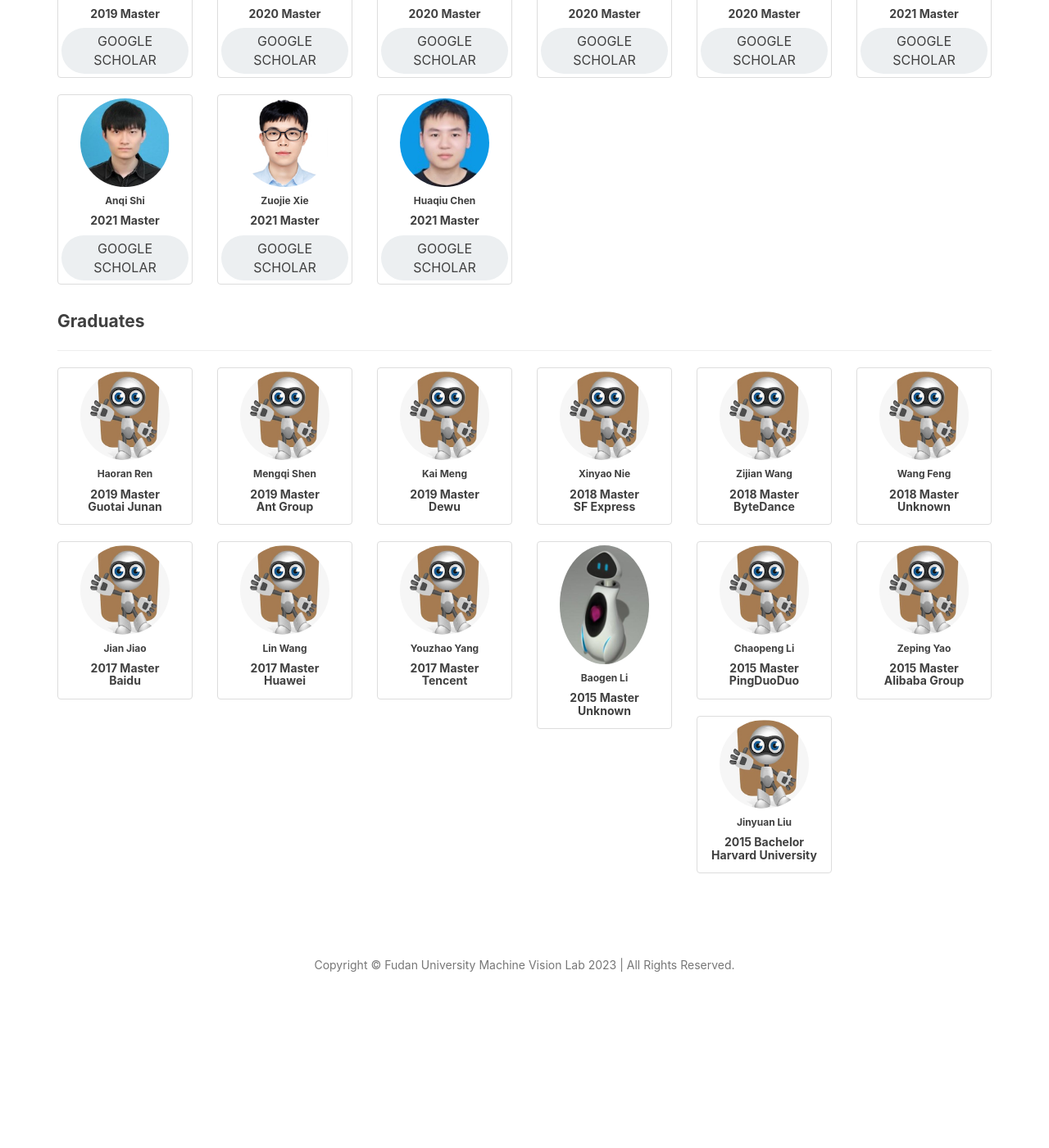
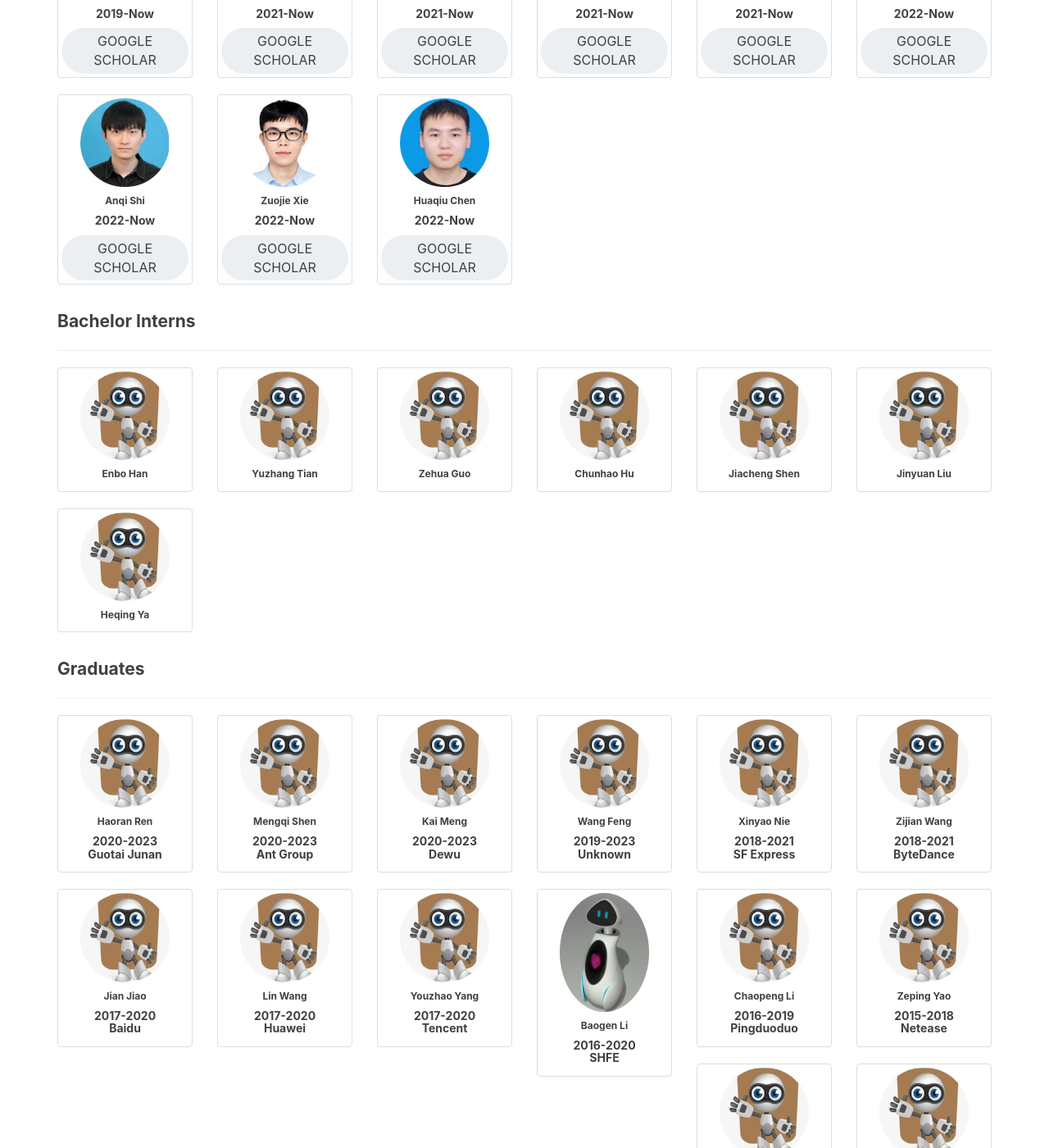
Before and after one commit to lunatics123/lunatics123.github.io, a Jekyll site: the page built from members.html, in a window 1280 px wide and 1400 px high, scrolled down 1368 px. Shown: the whole window at 82% size. Built offline with Jekyll 4.4.1, drawn with Linux system fonts in a browser that asks for light colours; comment, search, counter and statistics services are not loaded; before the commit the page ends 2622 px from its top, so only the background shows below that; some of the changed text lies outside the part shown.

Commit message:
Add files via upload

```diff
--- a/members.html
+++ b/members.html
@@ -34,7 +34,7 @@ permalink: /members.html
                 <div class="thumbnail">
                     <a><img class="img-circle" src="/img/members/bohongyang.jpg"  style="width: 70%"></a>
                     <h6><a>Bohong Yang</a></h6>
-                    <h5><b>2015 PhD</b></h5>
+                    <h5><b>2015-Now</b></h5>
                     <a class="post-tag round-xl" href="https://scholar.google.com/citations?user=5ad3SggAAAAJ">Google
                         Scholar</a>
                 </div>
@@ -42,10 +42,21 @@ permalink: /members.html
 
             <div class="col-sm-6 col-lg-2">
                 <div class="thumbnail">
-                    <a><img class="img-circle" src="/img/members/haoren.jpg" style="width: 70%"></a>
-                    <h6><a>Hao Ren</a></h6>
-                    <h5><b>2017 PhD</b></h5>
+                    <a href="/details/haoren.html"><img class="img-circle" src="/img/members/haoren.jpg"
+                                                        style="width: 70%"></a>
+                    <h6><a href="/details/haoren.html">Hao Ren</a></h6>
+                    <h5><b>2017-Now</b></h5>
                     <a class="post-tag round-xl" href="https://scholar.google.com/citations?user=Q4MQAfEAAAAJ">Google
+                        Scholar</a>
+                </div>
+            </div>
+
+            <div class="col-sm-6 col-lg-2">
+                <div class="thumbnail">
+                    <a><img class="img-circle" src="/img/members/peirongma.jpg"  style="width: 70%"></a>
+                    <h6><a>Peirong Ma</a></h6>
+                    <h5><b>2020-Now</b></h5>
+                    <a class="post-tag round-xl" href="https://scholar.google.com/citations?user=Qn42R8UAAAAJ">Google
                         Scholar</a>
                 </div>
             </div>
@@ -54,18 +65,8 @@ permalink: /members.html
                 <div class="thumbnail">
                     <a><img class="img-circle" src="/img/members/wuran.jpg"  style="width: 70%"></a>
                     <h6><a>Wu Ran</a></h6>
-                    <h5><b>2019 PhD</b></h5>
+                    <h5><b>2021-Now</b></h5>
                     <a class="post-tag round-xl" href="https://scholar.google.com/citations?user=1C3-qdUAAAAJ">Google
-                        Scholar</a>
-                </div>
-            </div>
-
-            <div class="col-sm-6 col-lg-2">
-                <div class="thumbnail">
-                    <a><img class="img-circle" src="/img/members/peirongma.jpg"  style="width: 70%"></a>
-                    <h6><a>Peirong Ma</a></h6>
-                    <h5><b>2019 PhD</b></h5>
-                    <a class="post-tag round-xl" href="https://scholar.google.com/citations?user=Qn42R8UAAAAJ">Google
                         Scholar</a>
                 </div>
             </div>
@@ -82,8 +83,8 @@ permalink: /members.html
                 <div class="thumbnail">
                     <a><img class="img-circle" src="/img/members/guanhaohuang.jpg"  style="width: 70%"></a>
                     <h6><a>Guanhao Huang</a></h6>
-                    <h5><b>2019 Master</b></h5>
-                    <a class="post-tag round-xl" href="https://scholar.google.com/citations?user=bR8b-WIAAAAJ">Google
+                    <h5><b>2019-Now</b></h5>
+                    <a class="post-tag round-xl">Google
                         Scholar</a>
                 </div>
             </div>
@@ -92,8 +93,8 @@ permalink: /members.html
                 <div class="thumbnail">
                     <a><img class="img-circle" src="/img/members/xingsongliu.jpg"  style="width: 70%"></a>
                     <h6><a>Xingsong Liu</a></h6>
-                    <h5><b>2020 Master</b></h5>
-                    <a class="post-tag round-xl" href="https://scholar.google.com/citations?user=bR8b-WIAAAAJ">Google
+                    <h5><b>2021-Now</b></h5>
+                    <a class="post-tag round-xl">Google
                         Scholar</a>
                 </div>
             </div>
@@ -102,8 +103,8 @@ permalink: /members.html
                 <div class="thumbnail">
                     <a><img class="img-circle" src="/img/members/yunruicheng.jpg" style="width: 70%"></a>
                     <h6><a>Yunrui Cheng</a></h6>
-                    <h5><b>2020 Master</b></h5>
-                    <a class="post-tag round-xl" href="https://scholar.google.com/citations?user=bR8b-WIAAAAJ">Google
+                    <h5><b>2021-Now</b></h5>
+                    <a class="post-tag round-xl">Google
                         Scholar</a>
                 </div>
             </div>
@@ -112,8 +113,8 @@ permalink: /members.html
                 <div class="thumbnail">
                     <a><img class="img-circle" src="/img/members/chenhaojiang.jpg" style="width: 70%"></a>
                     <h6><a>Chenhao Jiang</a></h6>
-                    <h5><b>2020 Master</b></h5>
-                    <a class="post-tag round-xl" href="https://scholar.google.com/citations?user=bR8b-WIAAAAJ">Google
+                    <h5><b>2021-Now</b></h5>
+                    <a class="post-tag round-xl">Google
                         Scholar</a>
                 </div>
             </div>
@@ -122,8 +123,8 @@ permalink: /members.html
                 <div class="thumbnail">
                     <a><img class="img-circle" src="/img/members/junjianhuang.jpg" style="width: 70%"></a>
                     <h6><a>Junjian Huang</a></h6>
-                    <h5><b>2020 Master</b></h5>
-                    <a class="post-tag round-xl" href="https://scholar.google.com/citations?user=bR8b-WIAAAAJ">Google
+                    <h5><b>2021-Now</b></h5>
+                    <a class="post-tag round-xl">Google
                         Scholar</a>
                 </div>
             </div>
@@ -132,8 +133,8 @@ permalink: /members.html
                 <div class="thumbnail">
                     <a><img class="img-circle" src="/img/members/zhiquanhe.jpg" style="width: 70%"></a>
                     <h6><a>Zhiquan He</a></h6>
-                    <h5><b>2021 Master</b></h5>
-                    <a class="post-tag round-xl" href="https://scholar.google.com/citations?user=bR8b-WIAAAAJ">Google
+                    <h5><b>2022-Now</b></h5>
+                    <a class="post-tag round-xl" href="https://scholar.google.com/citations?user=M4epeLUAAAAJ">Google
                         Scholar</a>
                 </div>
             </div>
@@ -142,8 +143,8 @@ permalink: /members.html
                 <div class="thumbnail">
                     <a><img class="img-circle" src="/img/members/anqishi.jpg" style="width: 70%"></a>
                     <h6><a>Anqi Shi</a></h6>
-                    <h5><b>2021 Master</b></h5>
-                    <a class="post-tag round-xl" href="https://scholar.google.com/citations?user=bR8b-WIAAAAJ">Google
+                    <h5><b>2022-Now</b></h5>
+                    <a class="post-tag round-xl">Google
                         Scholar</a>
                 </div>
             </div>
@@ -152,8 +153,8 @@ permalink: /members.html
                 <div class="thumbnail">
                     <a><img class="img-circle" src="/img/members/zuojiexie.jpg" style="width: 70%"></a>
                     <h6><a>Zuojie Xie</a></h6>
-                    <h5><b>2021 Master</b></h5>
-                    <a class="post-tag round-xl" href="https://scholar.google.com/citations?user=bR8b-WIAAAAJ">Google
+                    <h5><b>2022-Now</b></h5>
+                    <a class="post-tag round-xl">Google
                         Scholar</a>
                 </div>
             </div>
@@ -162,12 +163,69 @@ permalink: /members.html
                 <div class="thumbnail">
                     <a><img class="img-circle" src="/img/members/huaqiuchen.jpg" style="width: 70%"></a>
                     <h6><a>Huaqiu Chen</a></h6>
-                    <h5><b>2021 Master</b></h5>
-                    <a class="post-tag round-xl" href="https://scholar.google.com/citations?user=bR8b-WIAAAAJ">Google
+                    <h5><b>2022-Now</b></h5>
+                    <a class="post-tag round-xl">Google
                         Scholar</a>
                 </div>
             </div>
 
+        </div>
+    </div>
+</section>
+
+<section>
+    <div class="container">
+        <h5 class="lead"><b>Bachelor Interns</b></h5>
+        <hr>
+        <div class="row text-center">
+            <div class="col-sm-6 col-lg-2">
+                <div class="thumbnail">
+                    <a><img class="img-circle" src="/img/members/enbohan.jpg" style="width: 70%"></a>
+                    <h6><a>Enbo Han</a></h6>
+                </div>
+            </div>
+
+            <div class="col-sm-6 col-lg-2">
+                <div class="thumbnail">
+                    <a><img class="img-circle" src="/img/members/yuanzhangtian.jpg" style="width: 70%"></a>
+                    <h6><a>Yuzhang Tian</a></h6>
+                </div>
+            </div>
+
+            <div class="col-sm-6 col-lg-2">
+                <div class="thumbnail">
+                    <a><img class="img-circle" src="/img/members/zehuaguo.jpg" style="width: 70%"></a>
+                    <h6><a>Zehua Guo</a></h6>
+                </div>
+            </div>
+
+            <div class="col-sm-6 col-lg-2">
+                <div class="thumbnail">
+                    <a><img class="img-circle" src="/img/members/chunhaohu.jpg" style="width: 70%"></a>
+                    <h6><a>Chunhao Hu</a></h6>
+                </div>
+            </div>
+
+            <div class="col-sm-6 col-lg-2">
+                <div class="thumbnail">
+                    <a><img class="img-circle" src="/img/members/jiachengshen.jpg" style="width: 70%"></a>
+                    <h6><a>Jiacheng Shen</a></h6>
+                </div>
+            </div>
+
+            <div class="col-sm-6 col-lg-2">
+                <div class="thumbnail">
+                    <a><img class="img-circle" src="/img/members/jinyuanliu.jpg" style="width: 70%"></a>
+                    <h6><a>Jinyuan Liu</a></h6>
+                </div>
+            </div>
+
+            <div class="col-sm-6 col-lg-2">
+                <div class="thumbnail">
+                    <a><img class="img-circle" src="/img/members/heqingya.jpg" style="width: 70%"></a>
+                    <h6><a>Heqing Ya</a></h6>
+                </div>
+            </div>
         </div>
     </div>
 </section>
@@ -181,7 +239,7 @@ permalink: /members.html
                 <div class="thumbnail">
                     <a><img class="img-circle" src="/img/members/haoranren.jpg" style="width: 70%"></a>
                     <h6><a>Haoran Ren</a></h6>
-                    <h5><b>2019 Master</b><br>Guotai Junan</h5>
+                    <h5><b>2020-2023</b><br>Guotai Junan</h5>
                 </div>
             </div>
 
@@ -189,7 +247,7 @@ permalink: /members.html
                 <div class="thumbnail">
                     <a><img class="img-circle" src="/img/members/mengqishen.jpg" style="width: 70%"></a>
                     <h6><a>Mengqi Shen</a></h6>
-                    <h5><b>2019 Master</b><br>Ant Group</h5>
+                    <h5><b>2020-2023</b><br>Ant Group</h5>
                 </div>
             </div>
 
@@ -197,7 +255,15 @@ permalink: /members.html
                 <div class="thumbnail">
                     <a><img class="img-circle" src="/img/members/kaimeng.jpg" style="width: 70%"></a>
                     <h6><a>Kai Meng</a></h6>
-                    <h5><b>2019 Master</b><br>Dewu</h5>
+                    <h5><b>2020-2023</b><br>Dewu</h5>
+                </div>
+            </div>
+
+            <div class="col-sm-6 col-lg-2">
+                <div class="thumbnail">
+                    <a><img class="img-circle" src="/img/members/wangfeng.jpg" style="width: 70%"></a>
+                    <h6><a>Wang Feng</a></h6>
+                    <h5><b>2019-2023</b><br>Unknown</h5>
                 </div>
             </div>
 
@@ -205,7 +271,7 @@ permalink: /members.html
                 <div class="thumbnail">
                     <a><img class="img-circle" src="/img/members/xinyaonie.jpg" style="width: 70%"></a>
                     <h6><a>Xinyao Nie</a></h6>
-                    <h5><b>2018 Master</b><br>SF Express</h5>
+                    <h5><b>2018-2021</b><br>SF Express</h5>
                 </div>
             </div>
 
@@ -213,15 +279,7 @@ permalink: /members.html
                 <div class="thumbnail">
                     <a><img class="img-circle" src="/img/members/zijianwang.jpg" style="width: 70%"></a>
                     <h6><a>Zijian Wang</a></h6>
-                    <h5><b>2018 Master</b><br>ByteDance</h5>
-                </div>
-            </div>
-
-            <div class="col-sm-6 col-lg-2">
-                <div class="thumbnail">
-                    <a><img class="img-circle" src="/img/members/wangfeng.jpg" style="width: 70%"></a>
-                    <h6><a>Wang Feng</a></h6>
-                    <h5><b>2018 Master</b><br>Unknown</h5>
+                    <h5><b>2018-2021</b><br>ByteDance</h5>
                 </div>
             </div>
 
@@ -229,7 +287,7 @@ permalink: /members.html
                 <div class="thumbnail">
                     <a><img class="img-circle" src="/img/members/jianjiao.jpg" style="width: 70%"></a>
                     <h6><a>Jian Jiao</a></h6>
-                    <h5><b>2017 Master</b><br>Baidu</h5>
+                    <h5><b>2017-2020</b><br>Baidu</h5>
                 </div>
             </div>
 
@@ -237,7 +295,7 @@ permalink: /members.html
                 <div class="thumbnail">
                     <a><img class="img-circle" src="/img/members/linwang.jpg" style="width: 70%"></a>
                     <h6><a>Lin Wang</a></h6>
-                    <h5><b>2017 Master</b><br>Huawei</h5>
+                    <h5><b>2017-2020</b><br>Huawei</h5>
                 </div>
             </div>
 
@@ -245,7 +303,7 @@ permalink: /members.html
                 <div class="thumbnail">
                     <a><img class="img-circle" src="/img/members/youzhaoyang.jpg" style="width: 70%"></a>
                     <h6><a>Youzhao Yang</a></h6>
-                    <h5><b>2017 Master</b><br>Tencent</h5>
+                    <h5><b>2017-2020</b><br>Tencent</h5>
                 </div>
             </div>
 
@@ -253,7 +311,7 @@ permalink: /members.html
                 <div class="thumbnail">
                     <a><img class="img-circle" src="/img/members/baogenli.jpg" style="width: 70%"></a>
                     <h6><a>Baogen Li</a></h6>
-                    <h5><b>2015 Master</b><br>Unknown</h5>
+                    <h5><b>2016-2020</b><br>SHFE</h5>
                 </div>
             </div>
 
@@ -261,7 +319,7 @@ permalink: /members.html
                 <div class="thumbnail">
                     <a><img class="img-circle" src="/img/members/chaopengli.jpg" style="width: 70%"></a>
                     <h6><a>Chaopeng Li</a></h6>
-                    <h5><b>2015 Master</b><br>PingDuoDuo</h5>
+                    <h5><b>2016-2019</b><br>Pingduoduo</h5>
                 </div>
             </div>
 
@@ -269,15 +327,87 @@ permalink: /members.html
                 <div class="thumbnail">
                     <a><img class="img-circle" src="/img/members/zepingyao.jpg" style="width: 70%"></a>
                     <h6><a>Zeping Yao</a></h6>
-                    <h5><b>2015 Master</b><br>Alibaba Group</h5>
+                    <h5><b>2015-2018</b><br>Netease</h5>
                 </div>
             </div>
 
             <div class="col-sm-6 col-lg-2">
                 <div class="thumbnail">
-                    <a><img class="img-circle" src="/img/members/jinyuanliu.jpg" style="width: 70%"></a>
-                    <h6><a>Jinyuan Liu</a></h6>
-                    <h5><b>2015 Bachelor</b><br>Harvard University</h5>
+                    <a><img class="img-circle" src="/img/members/yunhanbai.jpg" style="width: 70%"></a>
+                    <h6><a>Yunhan Bai</a></h6>
+                    <h5><b>2014-2017</b><br>Huawei</h5>
+                </div>
+            </div>
+
+            <div class="col-sm-6 col-lg-2">
+                <div class="thumbnail">
+                    <a><img class="img-circle" src="/img/members/jinhuacheng.jpg" style="width: 70%"></a>
+                    <h6><a>Jinhua Cheng</a></h6>
+                    <h5><b>2014-2017</b><br>SHSE</h5>
+                </div>
+            </div>
+
+            <div class="col-sm-6 col-lg-2">
+                <div class="thumbnail">
+                    <a><img class="img-circle" src="/img/members/pengliangqu.jpg" style="width: 70%"></a>
+                    <h6><a>Pengliang Qu</a></h6>
+                    <h5><b>2014-2017</b><br>Agricultural Bank</h5>
+                </div>
+            </div>
+
+            <div class="col-sm-6 col-lg-2">
+                <div class="thumbnail">
+                    <a><img class="img-circle" src="/img/members/guobaojiang.jpg" style="width: 70%"></a>
+                    <h6><a>Guobao Jiang</a></h6>
+                    <h5><b>2011-2014</b><br>Meituan</h5>
+                </div>
+            </div>
+
+            <div class="col-sm-6 col-lg-2">
+                <div class="thumbnail">
+                    <a><img class="img-circle" src="/img/members/kaichen.jpg" style="width: 70%"></a>
+                    <h6><a>Kai Chen</a></h6>
+                    <h5><b>2010-2013</b><br>Facebook</h5>
+                </div>
+            </div>
+
+            <div class="col-sm-6 col-lg-2">
+                <div class="thumbnail">
+                    <a><img class="img-circle" src="/img/members/renzhongwei.jpg" style="width: 70%"></a>
+                    <h6><a>Renzhong Wei</a></h6>
+                    <h5><b>2009-2012</b><br>Alibaba</h5>
+                </div>
+            </div>
+
+            <div class="col-sm-6 col-lg-2">
+                <div class="thumbnail">
+                    <a><img class="img-circle" src="/img/members/yangao.jpg" style="width: 70%"></a>
+                    <h6><a>Yan Gao</a></h6>
+                    <h5><b>2009-2012</b><br>Unknown</h5>
+                </div>
+            </div>
+
+            <div class="col-sm-6 col-lg-2">
+                <div class="thumbnail">
+                    <a><img class="img-circle" src="/img/members/zhaohuiwen.jpg" style="width: 70%"></a>
+                    <h6><a>Zhaohui Wen</a></h6>
+                    <h5><b>2008-2011</b><br>Shanghai Woyo</h5>
+                </div>
+            </div>
+
+            <div class="col-sm-6 col-lg-2">
+                <div class="thumbnail">
+                    <a><img class="img-circle" src="/img/members/yinbinzheng.jpg" style="width: 70%"></a>
+                    <h6><a>Yingbin Zheng</a></h6>
+                    <h5><b>2008-2010</b><br>SARI</h5>
+                </div>
+            </div>
+
+            <div class="col-sm-6 col-lg-2">
+                <div class="thumbnail">
+                    <a><img class="img-circle" src="/img/members/jianfengchen.jpg" style="width: 70%"></a>
+                    <h6><a>Jianfeng Chen</a></h6>
+                    <h5><b>2007-2010</b><br>Unknown</h5>
                 </div>
             </div>
         </div>
```
